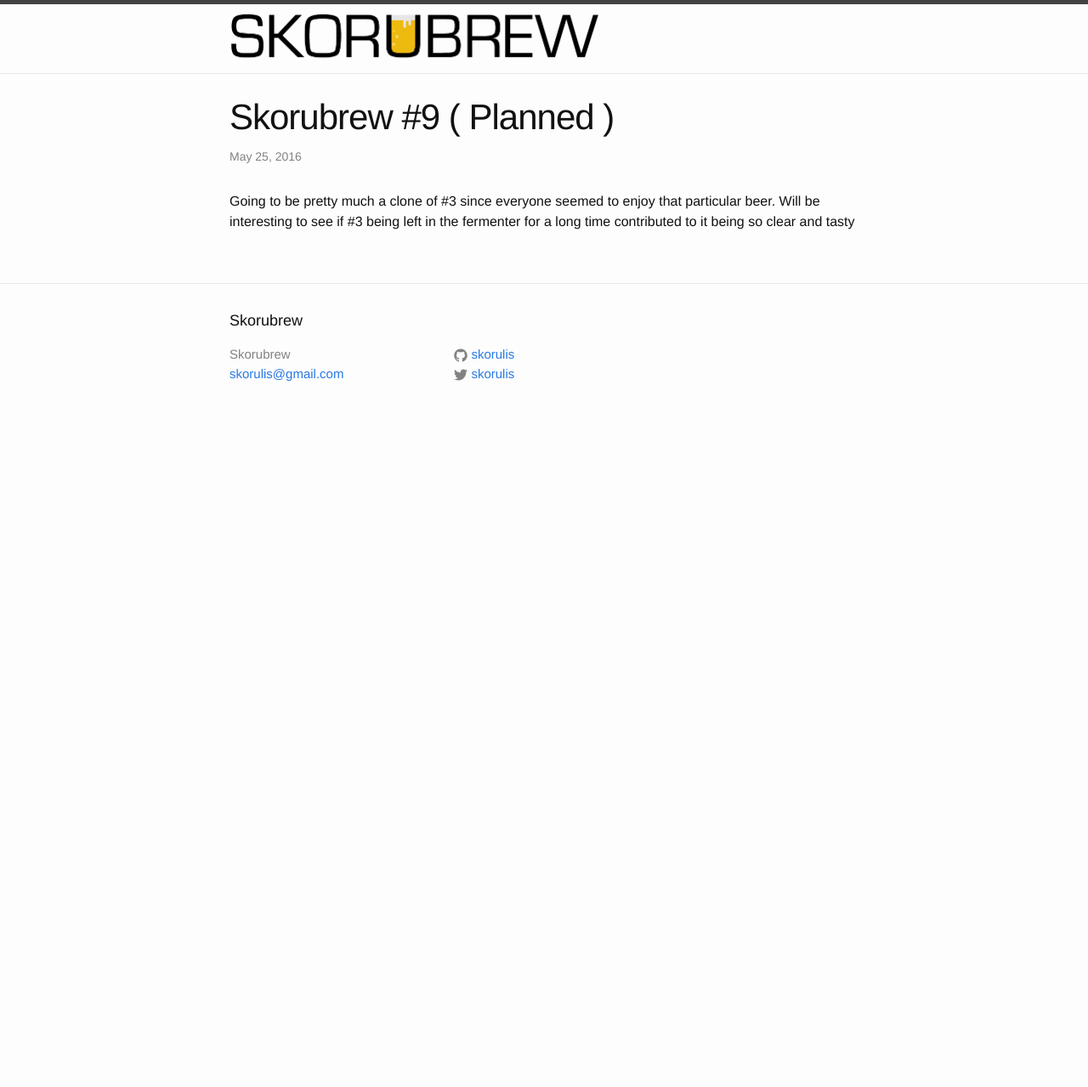
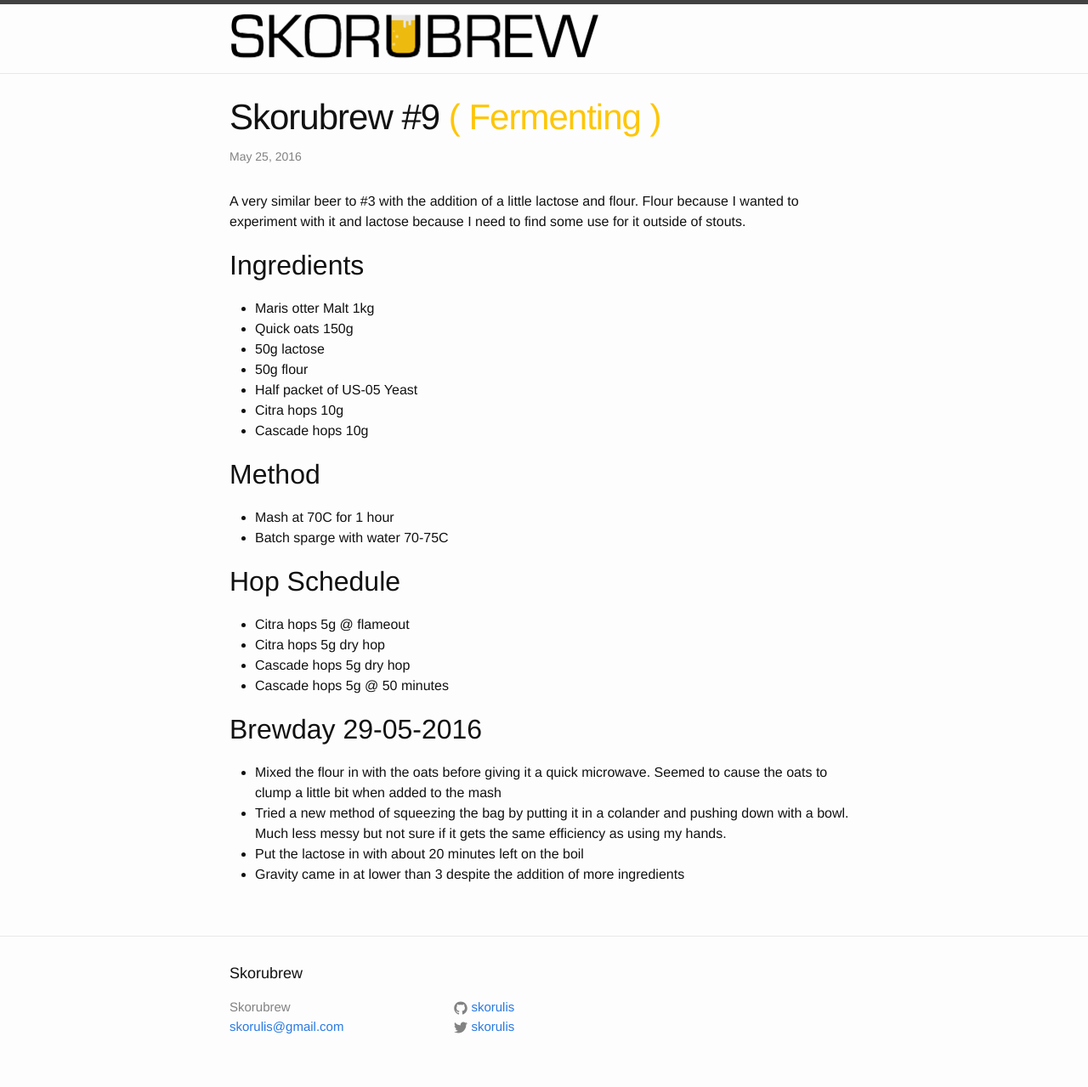
Before and after one commit to skorulis/homebrew, a Jekyll site: the page built from _posts/2016-05-25-skorubrew-9.markdown, in a window 1280 px wide. Shown: the whole page at 85% size. Built offline with Jekyll 4.4.1, drawn with Linux system fonts in a browser that asks for light colours; before the commit the page ends 900 px from its top, so only the background shows below that.

Commit message:
Update #9

```diff
--- a/_posts/2016-05-25-skorubrew-9.markdown
+++ b/_posts/2016-05-25-skorubrew-9.markdown
@@ -2,8 +2,46 @@
 layout: brew
 categories: brew
 title:  "Skorubrew #9"
+style: Pale ale
 date:   2016-05-25
-brew-status : Planned
+brew-status : Fermenting
+brew-date: 2016-06-07
+original-gravity: 1.052
+original-brix: 13
+yeast-temp : 22
 ---
 
-Going to be pretty much a clone of #3 since everyone seemed to enjoy that particular beer. Will be interesting to see if #3 being left in the fermenter for a long time contributed to it being so clear and tasty
+A very similar beer to #3 with the addition of a little lactose and flour. Flour because I wanted to experiment with it and lactose because I need to find some use for it outside of stouts.
+
+Ingredients
+-----
+
+* Maris otter Malt 1kg
+* Quick oats 150g
+* 50g lactose
+* 50g flour
+* Half packet of US-05 Yeast
+* Citra hops 10g
+* Cascade hops 10g
+
+Method
+-------
+
+* Mash at 70C for 1 hour
+* Batch sparge with water 70-75C
+
+Hop Schedule
+-------------
+
+* Citra hops 5g @ flameout
+* Citra hops 5g dry hop
+* Cascade hops 5g dry hop
+* Cascade hops 5g @ 50 minutes
+
+Brewday 29-05-2016
+----------
+
+* Mixed the flour in with the oats before giving it a quick microwave. Seemed to cause the oats to clump a little bit when added to the mash
+* Tried a new method of squeezing the bag by putting it in a colander and pushing down with a bowl. Much less messy but not sure if it gets the same efficiency as using my hands.
+* Put the lactose in with about 20 minutes left on the boil
+* Gravity came in at lower than 3 despite the addition of more ingredients
```
